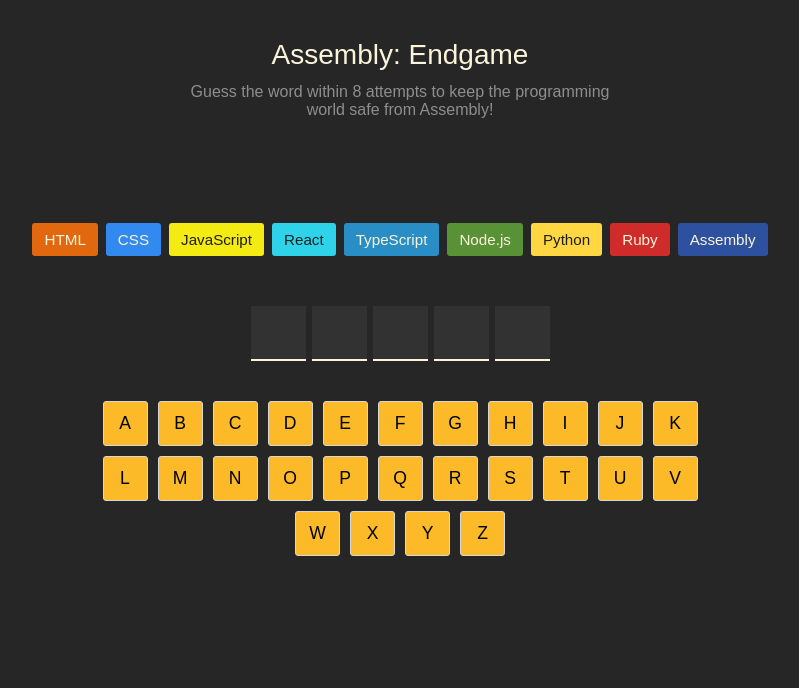
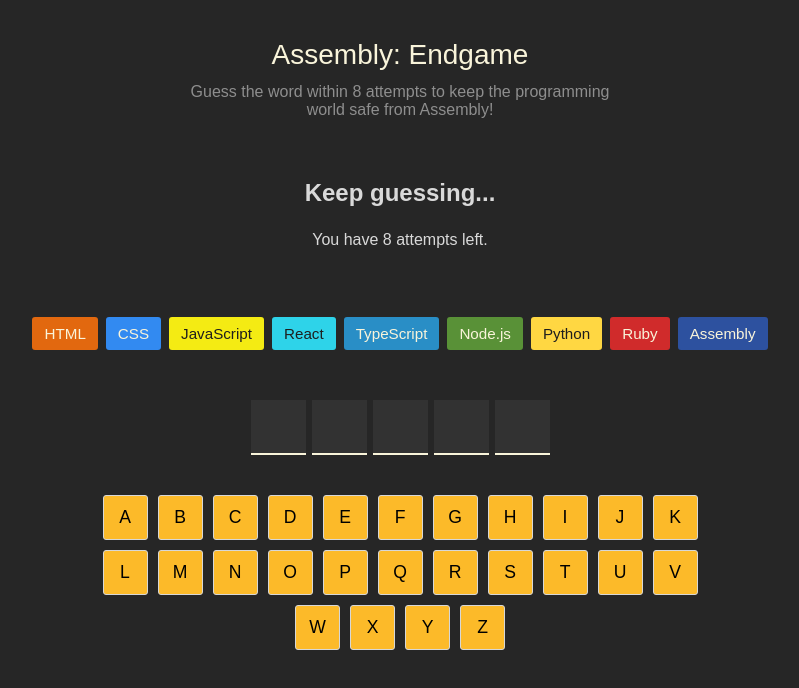
Before and after one commit to limhaowei/Hangman-, a React (Vite) app: page / in a window 1280 px wide. Shown: the top 688 px of the page, without its empty margins (240-1039 px from the left). Built offline with nearby package versions, Linux system fonts and the light colour scheme.

Commit message:
displaying farewell messages for each language lost

```diff
--- a/src/App.jsx
+++ b/src/App.jsx
@@ -92,6 +92,26 @@
         </>
       )
     }
+
+    if (isLastGuessIncorrect && wrongGuessCount > 0) {
+      const justLostLanguage = languages[wrongGuessCount - 1]
+      if (justLostLanguage) {
+        const farewellMessage = getFarewellText(justLostLanguage.name)
+        return (
+          <>
+            <h2>{farewellMessage}</h2>
+            <p>You have {languages.length - wrongGuessCount - 1} attempts left.</p>
+          </>
+        )
+      }
+    }
+
+    return (
+      <>
+        <h2>Keep guessing...</h2>
+        <p>You have {languages.length - wrongGuessCount - 1} attempts left.</p>
+      </>
+    )
   }
 
 
```
